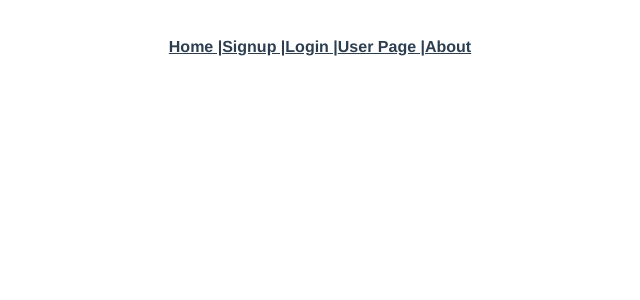
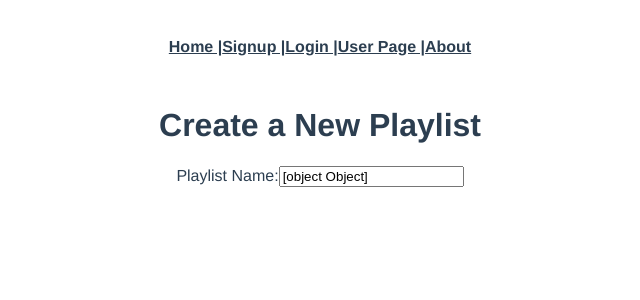
Before and after one commit to git-mckenzie/playlist-frontend-app, a Vue app: page /playlists/new in a window 1280 px wide. Shown: the top 300 px of the page, without its empty margins (320-960 px from the left). Built offline with nearby package versions, Linux system fonts and the light colour scheme.

Commit message:
adds ability to create new playlist

```diff
--- a/src/App.vue
+++ b/src/App.vue
@@ -2,12 +2,10 @@
   <div id="app">
     <div id="nav">
       <router-link to="/">Home |</router-link>
-      <!-- <router-link v-if="!isLoggedIn()" to="/">Login |</router-link> -->
       <router-link to="/signup">Signup |</router-link>
       <router-link to="/login">Login |</router-link>
       <router-link to="/userpage">User Page |</router-link>
       <router-link v-if="isLoggedIn()" to="/logout">Logout |</router-link>
-      <!-- <button v-if="isLoggedIn()" v-on:click="getUserID()">My Account</button> -->
       <router-link to="/about">About</router-link>
     </div>
     <router-view />
--- a/src/views/PlaylistsNew.vue
+++ b/src/views/PlaylistsNew.vue
@@ -0,0 +1,42 @@
+<template>
+  <div class="playlists-new">
+    <form v-on:submit.prevent="createPlaylist()">
+      <h1>Create a New Playlist</h1>
+      <ul>
+        <li v-for="error in errors" v-bind:key="error">{{ error }}</li>
+      </ul>
+      <div>
+        <label>Playlist Name:</label>
+        <input type="text" v-model="newPlaylistParams" />
+      </div>
+    </form>
+  </div>
+</template>
+
+<script>
+import axios from "axios";
+
+export default {
+  data: function () {
+    return {
+      newPlaylistParams: {},
+      errors: [],
+    };
+  },
+  created: function () {},
+  methods: {
+    createPlaylist: function () {
+      axios
+        .post("/playlists", this.newPlaylistParams)
+        .then((response) => {
+          console.log("create playlist", response);
+          this.$router.push("/playlists");
+        })
+        .catch((error) => {
+          console.log("create playlists error", error.response);
+          this.errors = error.response.data.errors;
+        });
+    },
+  },
+};
+</script>
--- a/src/views/UserPage.vue
+++ b/src/views/UserPage.vue
@@ -4,12 +4,17 @@
     <h2>All User Playlists</h2>
     <div v-for="playlist in playlists" v-bind:key="playlist.id">
       <router-link :to="`/playlists/${playlist.id}`">
+        <!-- <a :href="`/playlists/` + playlist.id" onclick="savePlaylistId();">{{ playlist.playlist_name }}</a> -->
         <button v-on:click="savePlaylistId(playlist)">{{ playlist.playlist_name }}</button>
       </router-link>
       <!-- <router-link :to="`/users/${playlist.user_id}`">
         <h3>{{ playlist.user.user_name }}</h3>
       </router-link> -->
     </div>
+    <br />
+    <br />
+    <div><router-link to="/playlists/new">Create a New Playlist</router-link></div>
+    <router-view />
   </div>
 </template>
 
```
